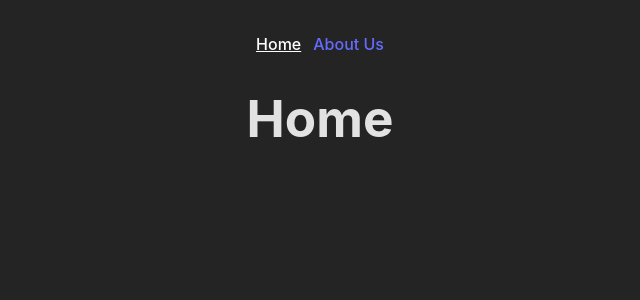
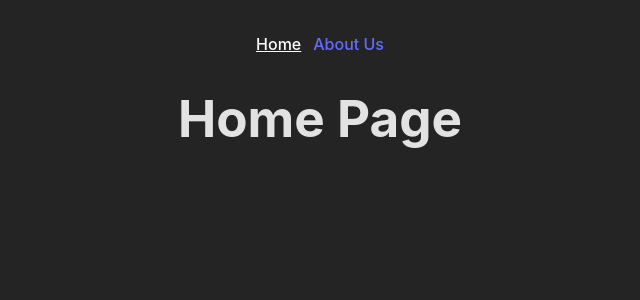
Before and after one commit to Gangeya/react-2023-Q1, a React (Vite) app: page / in a window 1280 px wide. Shown: the top 300 px of the page, without its empty margins (320-960 px from the left). Built offline with nearby package versions, Linux system fonts and the light colour scheme.

Commit message:
feat: implement pages Home, About, 404

```diff
--- a/src/pages/404.tsx
+++ b/src/pages/404.tsx
@@ -1,8 +1,8 @@
 import React from 'react';
 import { Link } from 'react-router-dom';
 
-
-export function Page404() {
+export class Page404 extends React.Component {
+  render() {
     return (
       <div>
         <h1>Not found page</h1>
@@ -10,3 +10,4 @@ export function Page404() {
       </div>
     )
   }
+}
--- a/src/pages/aboutus.tsx
+++ b/src/pages/aboutus.tsx
@@ -1,10 +1,9 @@
 import React from 'react';
 
-export function About() {
-  return (
-    <div>
-      <h1>About Us</h1>
-      <p>Eugene Mikhalionok, Minsk</p>
-    </div>
-  )
+export class About extends React.Component {
+  render() {
+    return (
+      <h1>Home Page</h1>
+    )
+  }
 }
--- a/src/pages/home.tsx
+++ b/src/pages/home.tsx
@@ -1,9 +1,12 @@
 import React from 'react';
 
-export function Home() {
-  return (
-    <div>
-      <h1>Home</h1>
-    </div>
-  )
+export class Home extends React.Component {
+  constructor(props: object) {
+    super(props);
+  }
+  render() {
+    return (
+      <h1>Home Page</h1>
+    )
+  }
 }
```
Lines whose indentation alone changed are shown as unchanged.
